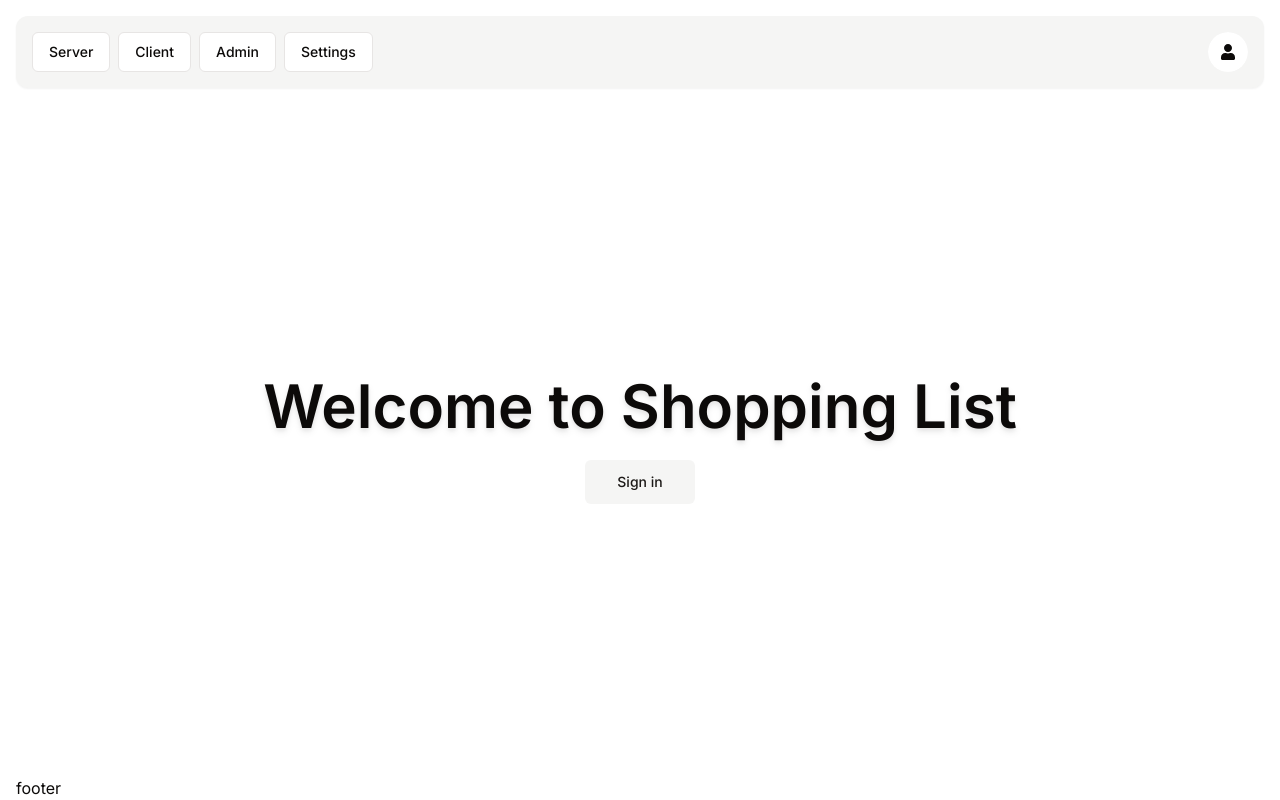
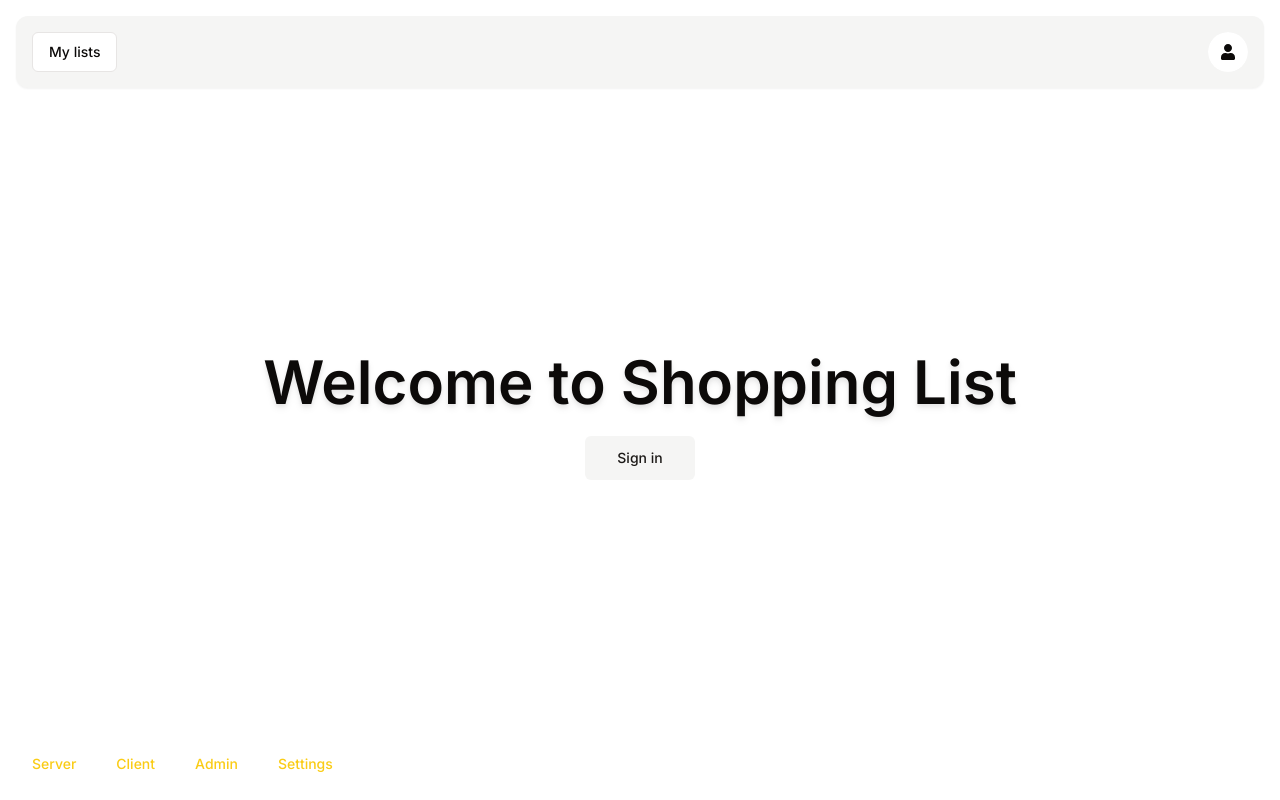
Before and after one commit to BobbaruK/shopping-list, a Next.js app in the folder webapp/: page / in a window 1280 px wide. Built offline with nearby package versions, Linux system fonts and the light colour scheme; no server answers.

Commit message:
global: create footer and update header and main navigation

```diff
--- a/webapp/src/app/layout.tsx
+++ b/webapp/src/app/layout.tsx
@@ -1,12 +1,13 @@
 import type { Metadata } from "next";
 import { Inter } from "next/font/google";
 
+import { auth } from "@/auth";
+import { Footer } from "@/components/footer";
 import Header from "@/components/header";
-import { auth } from "@/auth";
+import { Toaster } from "@/components/ui/sonner";
 import { ThemeProvider } from "@/providers/theme-provider";
 import { SessionProvider } from "next-auth/react";
 import "./globals.css";
-import { Toaster } from "@/components/ui/sonner";
 
 const inter = Inter({ subsets: ["latin"] });
 
@@ -35,9 +36,7 @@ export default async function RootLayout({
             <div className="grid min-h-[100vh] grid-rows-siteGrid gap-10">
               <Header />
               <main>{children}</main>
-              <footer>
-                <div className="container">footer</div>
-              </footer>
+              <Footer />
             </div>
             <Toaster richColors closeButton />
           </ThemeProvider>
--- /dev/null
+++ b/webapp/src/components/footer.tsx
@@ -0,0 +1,23 @@
+import Link from "next/link";
+import { Button } from "./ui/button";
+
+export const Footer = () => {
+  return (
+    <div className="container flex items-center justify-start py-4">
+      <div className="flex flex-wrap gap-x-2">
+        <Button asChild variant={"link"}>
+          <Link href={"/server"}>Server</Link>
+        </Button>
+        <Button asChild variant={"link"}>
+          <Link href={"/client"}>Client</Link>
+        </Button>
+        <Button asChild variant={"link"}>
+          <Link href={"/admin"}>Admin</Link>
+        </Button>
+        <Button asChild variant={"link"}>
+          <Link href={"/settings"}>Settings</Link>
+        </Button>
+      </div>
+    </div>
+  );
+};
--- a/webapp/src/components/navbar.tsx
+++ b/webapp/src/components/navbar.tsx
@@ -9,30 +9,14 @@ export const Navbar = () => {
   const pathname = usePathname();
 
   return (
-    <nav className="flex w-full items-center justify-between rounded-xl bg-secondary p-4 shadow-sm">
-      <div className="flex gap-x-2">
-        <Button
-          asChild
-          variant={pathname === "/server" ? "default" : "outline"}
-        >
-          <Link href={"/server"}>Server</Link>
-        </Button>
-        <Button
-          asChild
-          variant={pathname === "/client" ? "default" : "outline"}
-        >
-          <Link href={"/client"}>Client</Link>
-        </Button>
-        <Button asChild variant={pathname === "/admin" ? "default" : "outline"}>
-          <Link href={"/admin"}>Admin</Link>
-        </Button>
-        <Button
-          asChild
-          variant={pathname === "/settings" ? "default" : "outline"}
-        >
-          <Link href={"/settings"}>Settings</Link>
-        </Button>
-      </div>
+    <nav className="flex w-full flex-wrap items-center justify-between gap-4 rounded-xl bg-secondary p-4 shadow-sm">
+      <Button
+        asChild
+        variant={pathname.startsWith("/lists") ? "default" : "outline"}
+      >
+        <Link href={"/lists"}>My lists</Link>
+      </Button>
+
       <UserButton />
     </nav>
   );
```
